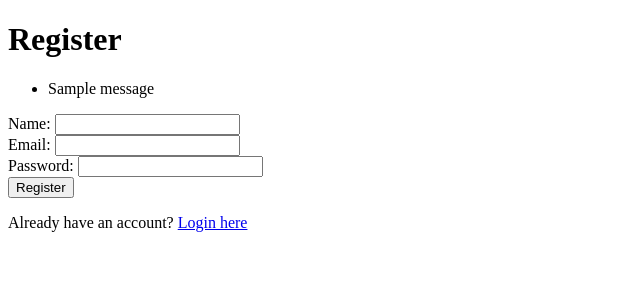
After one commit to ATHARVA1202/Fake-Profile-Detection-SIH, a Flask app: page /register in a window 1280 px wide. The commit adds this page. Shown: the top 300 px of the page, without its empty margins (0-640 px from the left). Run offline with Flask 3, Linux system fonts and the light colour scheme; one stand-in notice (Sample message) is shown; parts of the project's set-up code (start-up, migrations or seed data) failed here and were passed over.

Commit message:
Major Update #1
- Added Registeration, Login and Dashboard(Basic Features)
- Dynamically changing Database with two tables
   --> Flagged User
   --> Official User

```diff
--- a/app.py
+++ b/app.py
@@ -1,9 +1,111 @@
-from flask import Flask, request, render_template, jsonify
+from flask import Flask, request, render_template, redirect, url_for, flash, jsonify
+from flask_sqlalchemy import SQLAlchemy
 import joblib
 import os
 import instaloader
+from werkzeug.security import generate_password_hash, check_password_hash
 
 app = Flask(__name__)
+app.secret_key = 'your_secret_key_here'
+app.config['SQLALCHEMY_DATABASE_URI'] = 'sqlite:///db1.db'
+app.config['SQLALCHEMY_BINDS'] = {'db2': 'sqlite:///db2.db'}
+
+db = SQLAlchemy(app)
+
+# Define the Flagged_User model
+class Flagged_User(db.Model):
+    __tablename__ = 'flagged_user'
+    sr_flagged = db.Column(db.Integer, primary_key=True)
+    username_flagged = db.Column(db.String(100), unique=True)
+    count_flagged = db.Column(db.Integer, nullable=False)
+
+# Define the official_user model
+# Define the Official_User model with a different column name for the password
+class Official_User(db.Model):
+    __tablename__ = 'official_user'
+    sr_official = db.Column(db.Integer, primary_key=True)
+    name_official = db.Column(db.String(100), nullable=False)
+    email_official = db.Column(db.String(100), unique=True, nullable=False)
+    hashed_password = db.Column(db.String(256), nullable=False)  # Change 'password' to 'hashed_password'
+
+
+# Create database tables within the application context
+with app.app_context():
+    db.create_all()
+
+@app.route('/register', methods=['GET', 'POST'])
+def register():
+    if request.method == 'POST':
+        name = request.form['name']
+        email = request.form['email']
+        password = request.form['password']
+
+        # Check if the email is already registered
+        existing_user = Official_User.query.filter_by(email_official=email).first()
+        if existing_user:
+            flash('Email already registered. Please log in.')
+            return redirect(url_for('login'))
+
+        # Hash the password before storing it in the database
+        hashed_password = generate_password_hash(password, method='sha256')
+
+        # Create a new official user and add it to the database
+        new_user = Official_User(name_official=name, email_official=email, hashed_password=hashed_password)
+        db.session.add(new_user)
+        db.session.commit()
+
+        flash('Registration successful. Please log in.')
+        return redirect(url_for('login'))
+
+    return render_template('register.html')
+
+@app.route('/login', methods=['GET', 'POST'])
+def login():
+    if request.method == 'POST':
+        email = request.form['email']
+        password = request.form['password']
+
+        user = Official_User.query.filter_by(email_official=email).first()
+
+        if user and check_password_hash(user.hashed_password, password):  # Use 'hashed_password' here
+            # Log in the user
+            # You can implement session management here
+            flash('Login successful. Welcome!')
+            return redirect(url_for('dashboard'))
+        else:
+            flash('Login failed. Please check your email and password.')
+
+    return render_template('login.html')
+
+
+@app.route('/dashboard')
+def dashboard():
+    # Access the dashboard for logged-in users
+    # You can check the user's session to ensure they are logged in
+    # and retrieve their data from db2 as needed
+    return render_template('dashboard.html')
+
+@app.route('/flag_instagram_account/<username>', methods=['POST'])
+def flag_instagram_account(username):
+    if request.method == 'POST':
+        # Check if the username is already flagged
+        existing_flag = Flagged_User.query.filter_by(username_flagged=username).first()
+        if existing_flag:
+            # If the username is already flagged, increment the count
+            existing_flag.count_flagged += 1
+        else:
+            # If it's not flagged, create a new entry with a count of 1
+            new_flag = Flagged_User(username_flagged=username, count_flagged=1)
+            db.session.add(new_flag)
+
+        db.session.commit()
+
+        flash('Instagram account flagged successfully.')
+        return redirect(url_for('dashboard'))
+
+    # Handle GET requests to this route as needed
+    return redirect(url_for('dashboard'))
+
 
 # Determine the directory of the current script
 current_directory = os.path.dirname(os.path.abspath(__file__))
--- a/static/style.css
+++ b/static/style.css
@@ -25,6 +25,7 @@ nav{
     left: 0;
     right: 0;
 }
+
 nav ul li{
     font-family: 'Press Start 2P', cursive;
     font-size: 1rem;
--- a/templates/index.html
+++ b/templates/index.html
@@ -14,7 +14,8 @@
         <div class="sections" id="home">
             <nav>
                 <ul>
-                    <li>option</li>
+                    <a href="{{ url_for('login') }}"><li>Login</li></a>
+                    <a href="{{ url_for('register') }}"><li>Register</li></a>
                     <a href="{{ url_for('input_username_form') }}"><li>Detector</li></a>
                     <a href="{{ url_for('input_manual_form') }}"><li>Manual</li></a>
                 </ul>
--- /dev/null
+++ b/templates/register.html
@@ -0,0 +1,33 @@
+<!DOCTYPE html>
+<html lang="en">
+<head>
+    <meta charset="UTF-8">
+    <meta name="viewport" content="width=device-width, initial-scale=1.0">
+    <title>Register</title>
+</head>
+<body>
+    <h1>Register</h1>
+    {% with messages = get_flashed_messages() %}
+        {% if messages %}
+            <ul class="flash-messages">
+                {% for message in messages %}
+                    <li>{{ message }}</li>
+                {% endfor %}
+            </ul>
+        {% endif %}
+    {% endwith %}
+    <form method="POST" action="/register">
+        <label for="name">Name:</label>
+        <input type="text" name="name" required>
+        <br>
+        <label for="email">Email:</label>
+        <input type="email" name="email" required>
+        <br>
+        <label for="password">Password:</label>
+        <input type="password" name="password" required>
+        <br>
+        <button type="submit">Register</button>
+    </form>
+    <p>Already have an account? <a href="/login">Login here</a></p>
+</body>
+</html>
--- a/templates/result_instagram.html
+++ b/templates/result_instagram.html
@@ -12,7 +12,6 @@
 <body>
     <h1>Result</h1>
     <p class="result-text"><strong>Prediction:</strong> {{ prediction }}</p>
-
     <h2>Instagram Profile Data</h2>
     <ul>
         <li><strong>Username:</strong> {{ data['Username'] }}</li>
@@ -34,5 +33,8 @@
         <li><strong>Private:</strong> {{ data['Private'] }}</li>
         <li><strong>Number of Posts:</strong> {{ data['Number of Posts'] }}</li>
     </ul>
+    <form method="POST" action="{{ url_for('flag_instagram_account', username=data['Username']) }}">
+        <button type="submit">Flag Instagram Account</button>
+    </form>
 </body>
 </html>
```
Also changed, not shown: templates/dashboard.html (added, +13 -0 lines), templates/login.html (added, +30 -0 lines), instance/db1.db (added), instance/db2.db (added). Lines whose indentation alone changed are shown as unchanged.
